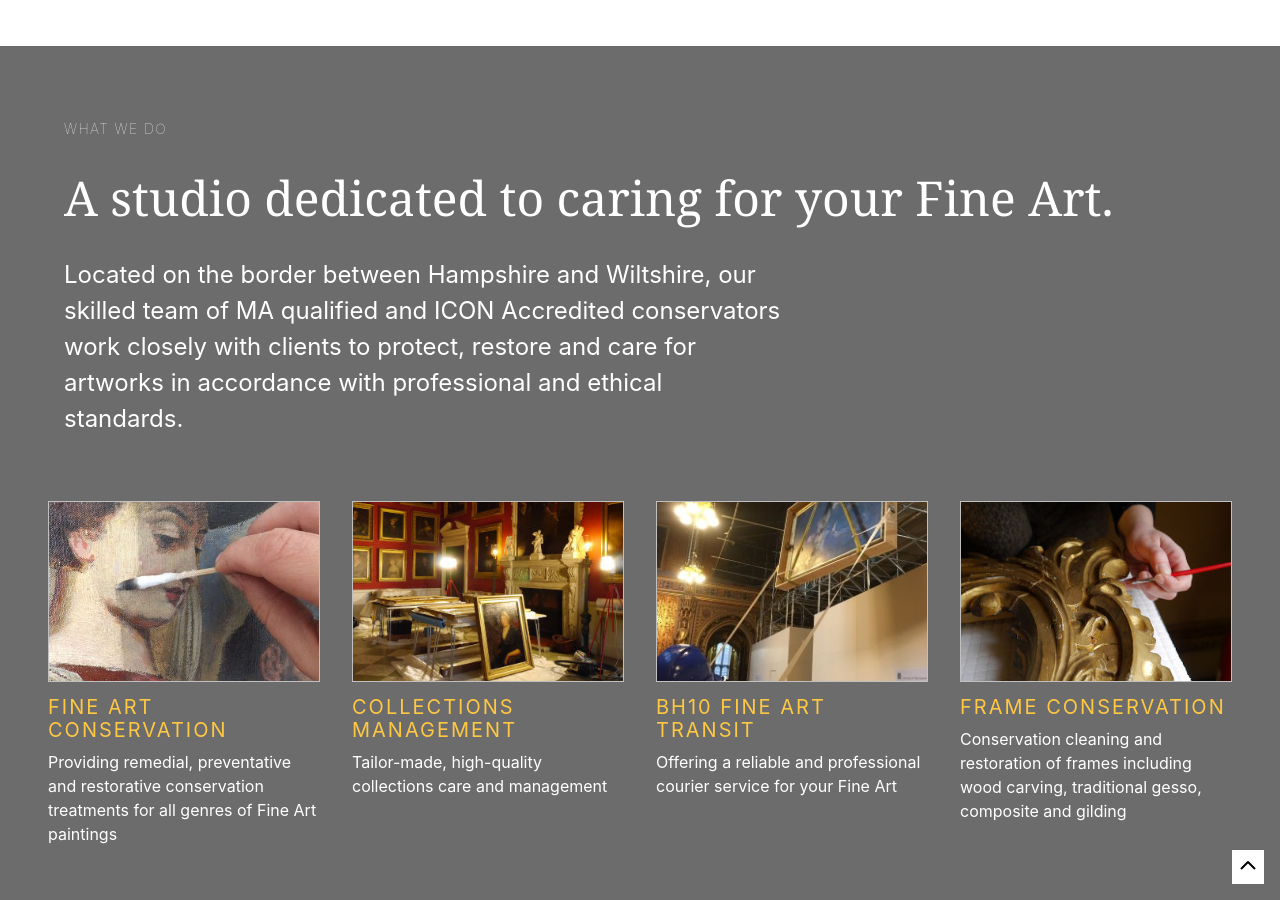
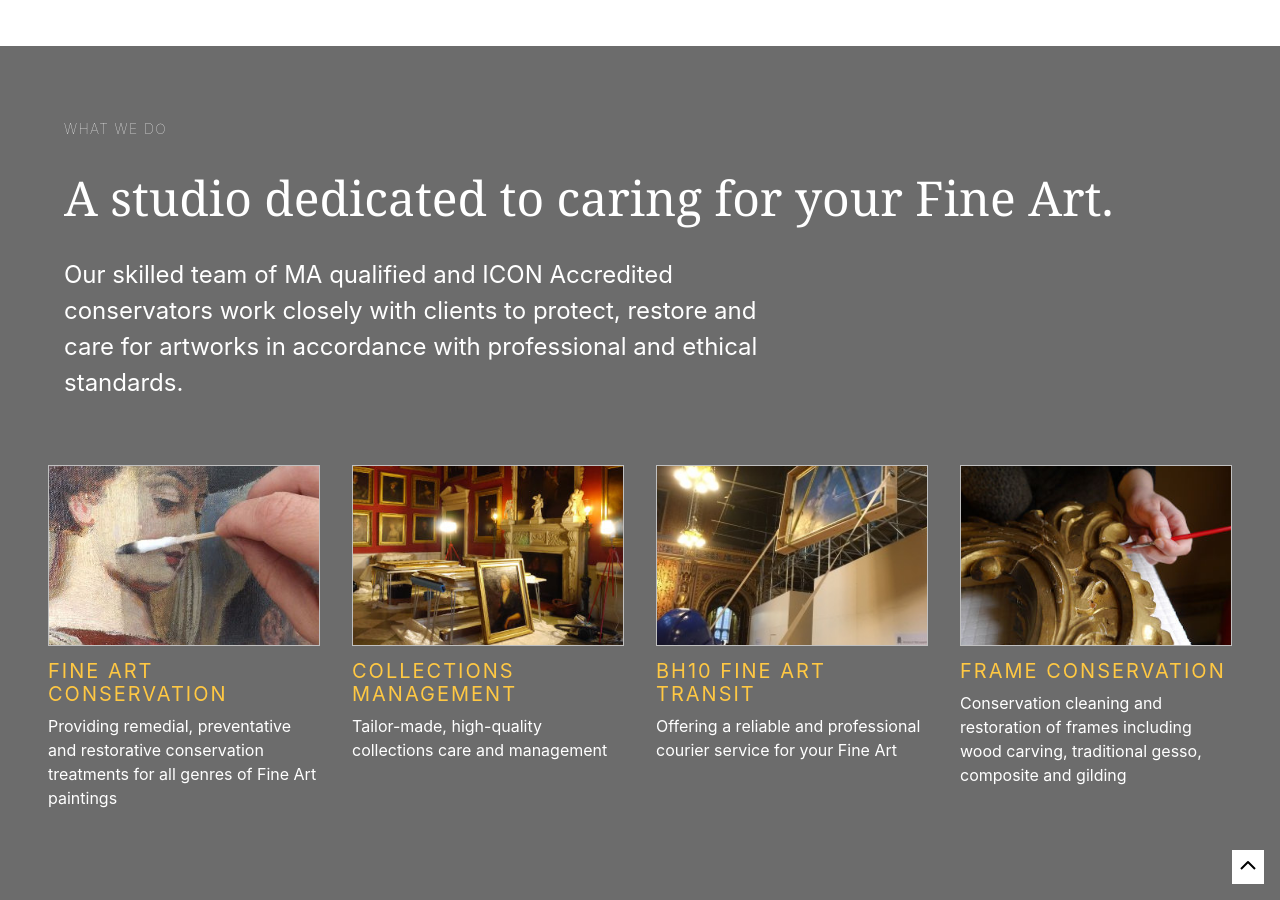
Before and after one commit to wearethoughtfox/brickhouse, a Jekyll site: the page built from index.html, in a window 1280 px wide and 900 px high, scrolled down 1037 px. Built offline with Jekyll 4.4.1, drawn with Linux system fonts in a browser that asks for light colours; a script that is not in the unit is left out.

Commit message:
Update Pages “home”

```diff
--- a/index.html
+++ b/index.html
@@ -16,8 +16,8 @@ layout: default
 <section class="bg-secondary pv5 pb3-l ph4 ph5-l overflow-hidden" id="about">
     <h2 class="sans-serif f6 ttu tracked white">What we do</h2>
     <h1 class="f2 f1-l white fw2">A studio dedicated to caring for your Fine Art. </h1>
-    <p class="sans-serif f3 lh-copy measure white pb5 pb3-l">Located on the border between Hampshire and Wiltshire,
-        our skilled
+    <p class="sans-serif f3 lh-copy measure white pb5 pb3-l">
+        Our skilled
         team
         of MA
         qualified and
```
